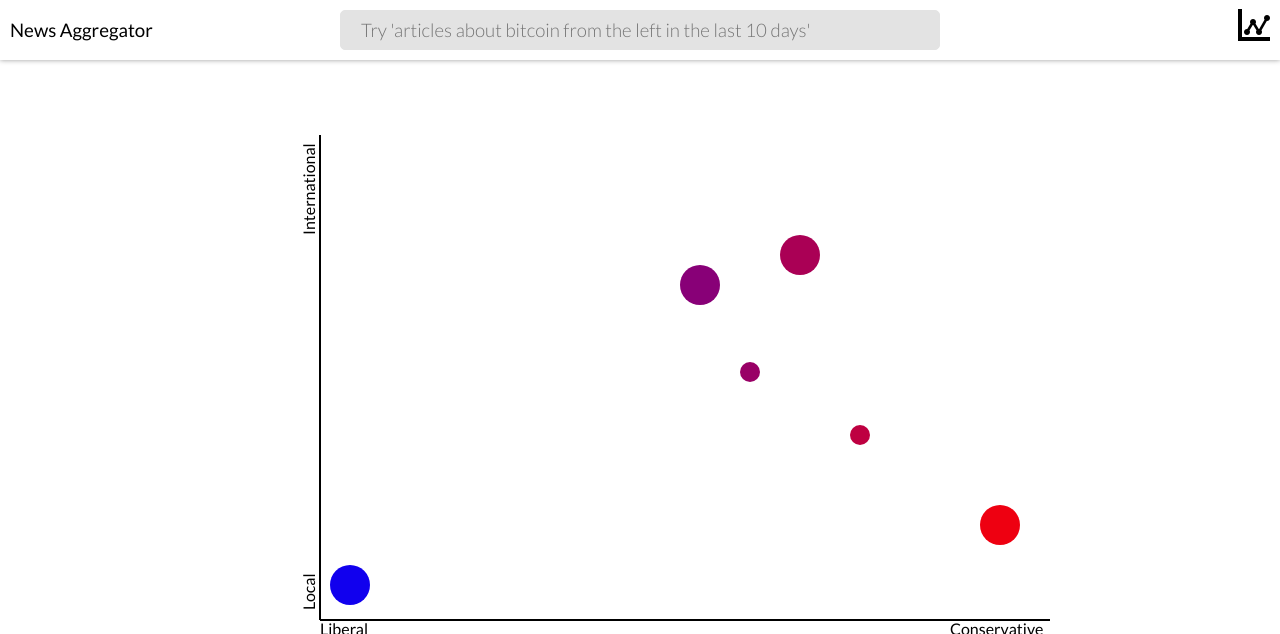
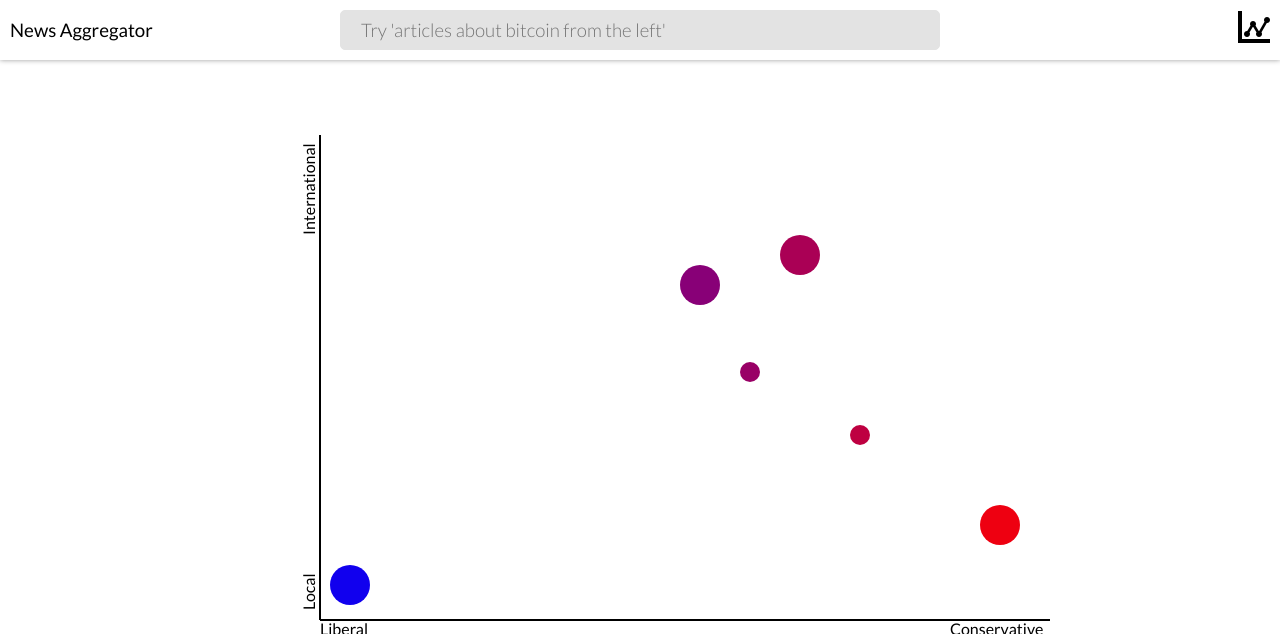
Before and after one commit to alan-luo/hackprinceton-19, a Flask app: page /viz in a window 1280 px wide. Shown: the top 634 px of the page. Run offline with Flask 2, Linux system fonts and the light colour scheme; some libraries are stand-ins or nearby versions; some web fonts are replaced.

Commit message:
added stuff

```diff
--- a/app.py
+++ b/app.py
@@ -96,25 +96,19 @@ def get_query(my_query):
         my_topic = about_result.group(0).split(" ")[1]
         print(my_topic)
         print(type(my_topic))
-        topic_articles = get_topic('bitcoin')
+        topic_articles = get_topic(my_topic)
         articles.append(topic_articles)
         messages.append("All articles about <b>"+my_topic+"</b>")
 
     my_alignment = None
     alignment_result = re.search('from the (left|right)', my_query)
     if alignment_result != None:
-        my_alignment = alignment_result.group(0).split(" ")[1]
+        my_alignment = alignment_result.group(0).split(" ")[2]
         alignment_articles = get_topic(my_topic, alignment=my_alignment)
         articles.append(alignment_articles)
         messages.append("All articles about <b>"+my_topic+"</b> from the "+my_alignment)
 
-    # after_result = re.search('after (.+)', my_query)
-
-    # before_result = re.search('before (.+)', my_query)
-
-    # from_result = re.search('from (.+)', my_query)
-
-    return render_template('topic.html', article_lists=articles, message_list = messages)
+    return render_template('topic.html', article_lists=articles, message_list = messages, query=my_query)
 
 @app.route('/viz')
 def viz():
--- a/static/css/style.css
+++ b/static/css/style.css
@@ -43,6 +43,10 @@ body {
 .logo, .graph-link {
 	width:200px;
 }
+.graph-link a {
+	color:black;
+	text-decoration: none;
+}
 .search {
 	display:flex;
 	flex-direction: column;
@@ -73,7 +77,8 @@ body {
 .graph-link span {
 	font-size:24pt;
 	margin-right:10px;
-	margin-top:9px;
+	margin-top:15px;
+	line-height:55px;
 }
 .stream-nav {
 	width:calc(100% - 20px);
--- a/templates/layout.html
+++ b/templates/layout.html
@@ -16,10 +16,12 @@
 		<div class="header">
 			<div class="logo"><h1>News Aggregator</h1></div>
 
-			<div class="search"><input id="searchbar" type="text" placeholder="Try 'articles about bitcoin from the left in the last 10 days'"></div>
+			<div class="search"><input id="searchbar" type="text" placeholder="Try 'articles about bitcoin from the left'" value="{% if query is not none %}{{ query }}{% endif %}"></div>
 
 			<div class="graph-link">
-				<span class="icon-stats-dots"></span>
+				<a href="/viz">
+					<span class="icon-stats-dots"></span>
+				</a>
 			</div>
 		</div>
 
```
